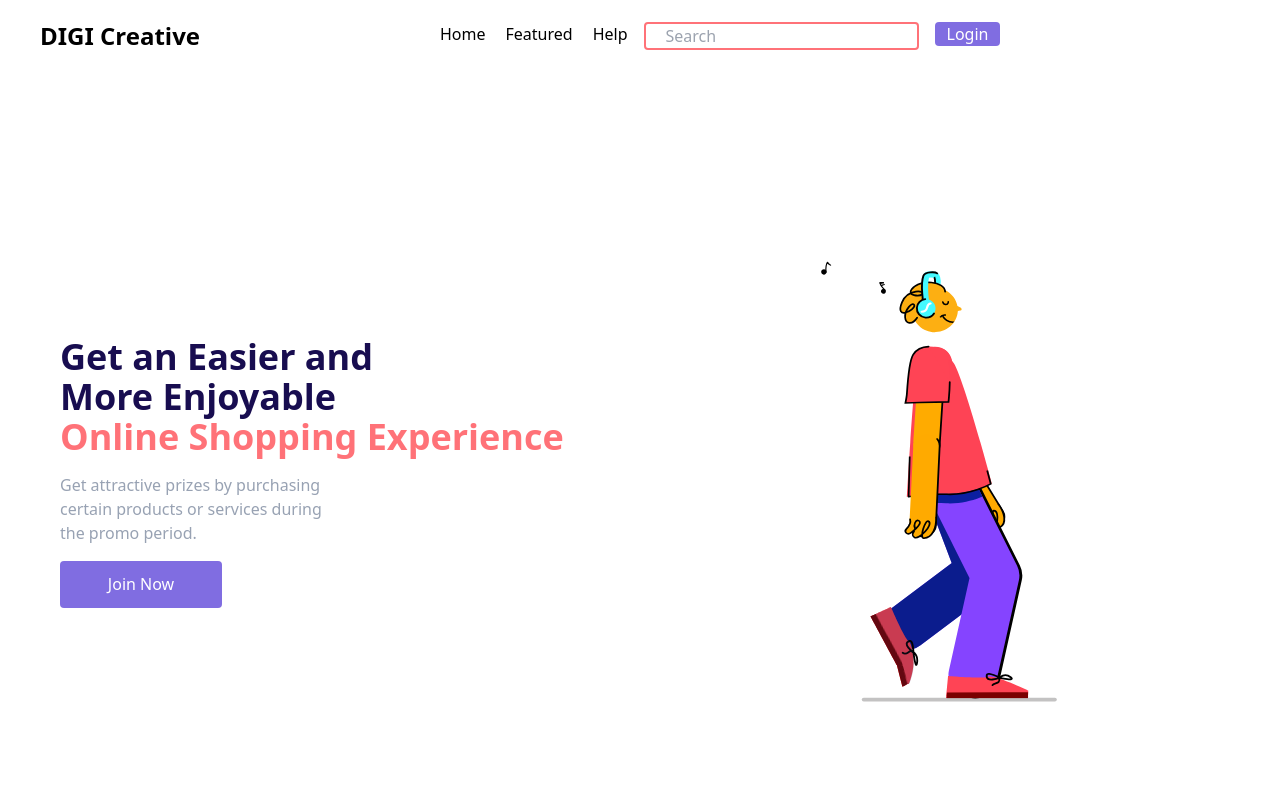
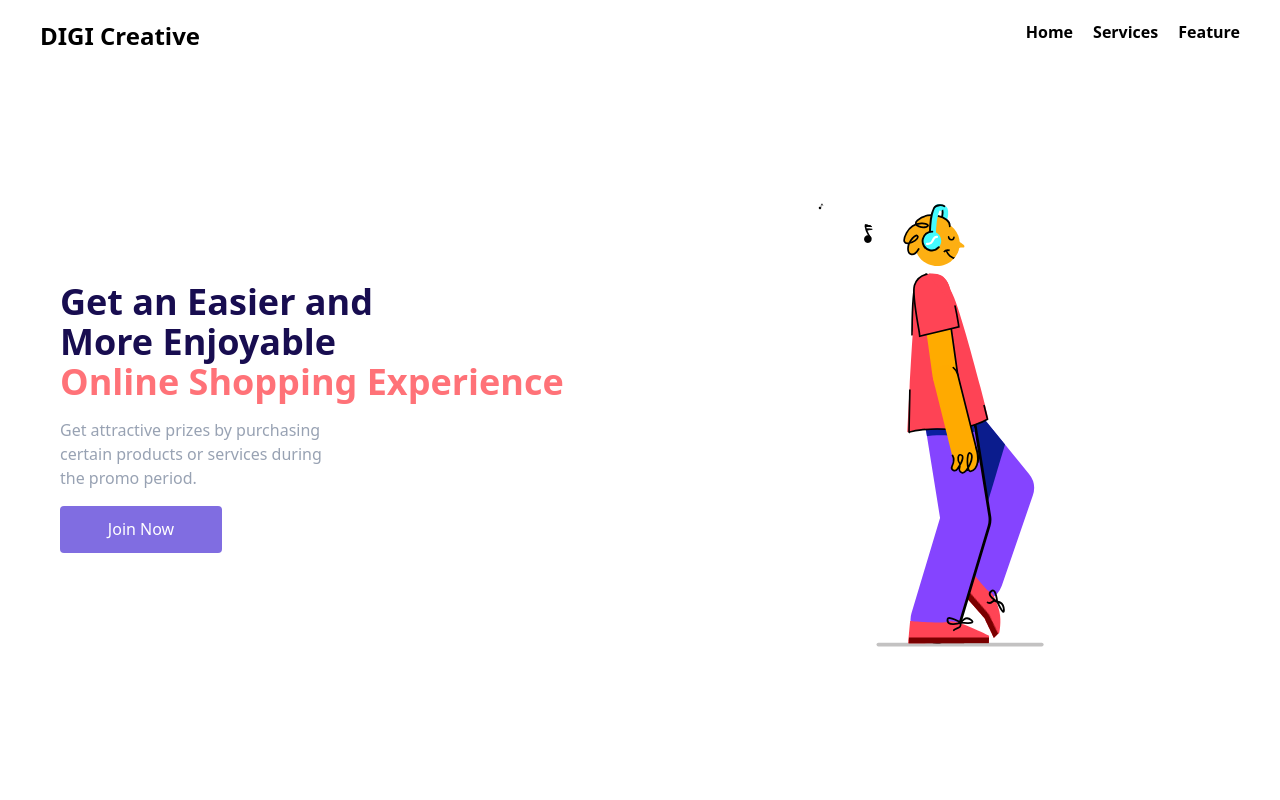
Before and after one commit to Chironzit-Biswas/project02, a React (Vite) app: page / in a window 1280 px wide. Shown: the top 800 px of the page. Built offline with nearby package versions, Linux system fonts and the light colour scheme.

Commit message:
project02

```diff
--- a/src/App.jsx
+++ b/src/App.jsx
@@ -5,19 +5,20 @@ import {Footer} from "./components/Footer.jsx";
 import {Navbar} from "./components/Navbar.jsx";
 
 
-
 function App() {
 
-  return (
-    <div>
-       <Navbar />
-        <Home />
-        <Services />
-        <Feature />
-        <Footer />
+    return (
+        <div>
 
-    </div>
-  )
+            <Navbar/>
+            <Home/>
+            <Services/>
+            <Feature/>
+            <Footer/>
+
+
+        </div>
+    )
 }
 
 export default App
--- a/src/components/Footer.jsx
+++ b/src/components/Footer.jsx
@@ -1,4 +1,6 @@
-import { FaSearch } from "react-icons/fa";
+import {FaSearch} from "react-icons/fa";
+
+
 export const Footer = () => {
     return (
         <>
@@ -16,7 +18,8 @@ export const Footer = () => {
                                 <input type="text" placeholder={'Search '}
                                        className={'bg-whiteColor h-[20px] w-[393px] p-6 rounded-l-lg '}/>
                                 <div className={'gap-1 px-1 '}>
-                                    <button className={'py-1 items-center'}> <FaSearch className={' text-3xl text-whiteColor'}/></button>
+                                    <button className={'py-1 items-center'}><FaSearch
+                                        className={' text-3xl text-whiteColor'}/></button>
                                 </div>
                             </div>
 
@@ -29,8 +32,9 @@ export const Footer = () => {
                     </div>
                 </div>
                 <div
-                    className={'max-w-[1200px] flex md:flex-col p-[50px] mt-[-20px] bg-[#180D50] mx-auto border-therd border-2 z-30'}>
-                    <div className={'grid grid-cols-5 text-whiteColor content-center list-none font-light'}>
+                    className={'md:max-w-[1200px] flex flex-col p-[50px] mt-[-20px] bg-[#180D50] mx-auto border-therd border-2 z-30'}>
+                    <div
+                        className={'grid grid-cols-2 w-[600px] md:grid-cols-4 text-whiteColor content-between list-none font-light'}>
                         <div className={'col-span-2 w-1/2'}>
                             <h2 className={'text-2xl mb-4'}>DIGI Creative</h2>
                             <p>Get inspiration and creative ideas to beautify your design with our products </p>
@@ -42,8 +46,8 @@ export const Footer = () => {
                             <li>Software Pro</li>
                             <li>Video Pro</li>
                         </div>
-                        <div>
-                            <h2 className={'text-2xl mb-4'}>Support</h2>
+                        <div className={''}>
+                            <h2 className={'text-2xl  mb-4'}>Support</h2>
                             <li>Help</li>
                             <li>Call Center</li>
                             <li>Team Of Service</li>
@@ -51,7 +55,7 @@ export const Footer = () => {
                         </div>
 
 
-                        <div>
+                        <div className={''}>
                             <h2 className={'text-2xl mb-4'}>
                                 Contact Us
                             </h2>
@@ -62,6 +66,7 @@ export const Footer = () => {
                     </div>
                 </div>
 
+
                 <h2 className={'text-center pt-2'}>Copyright © by Chironzit Biswas 2023 Digi Creative</h2>
 
             </div>
--- a/src/components/Navbar.jsx
+++ b/src/components/Navbar.jsx
@@ -1,28 +1,56 @@
-import { FaSearch } from "react-icons/fa";
+import {useState} from "react";
+import {MdMenu} from "react-icons/md";
+
 export const Navbar = () => {
+
+    const [menuToggole, setMenuToggole] = useState(false)
+
+    const MenuOpen = () => {
+        setMenuToggole(!menuToggole)
+    }
+
+    const Menu = [
+
+        {
+            name: 'Home',
+            path: '#',
+        },
+        {
+            name: 'Services',
+            path: '#',
+        },
+        {
+            name: 'Feature',
+            path: '#',
+        }
+    ]
     return (
+        <nav className={'max-w-[1200px] mx-[20px] md:mx-auto py-5'}>
+            <div className={'flex justify-between'}>
+                <h2 className={'font-bold text-2xl'}>DIGI Creative</h2>
+                <ul className={'hidden md:flex gap-5 '}>
+                    {Menu.map((myMenu) => (
+                        <li className={'cursor-pointer border-therd hover:border-b-2 text-md font-bold'}
+                            key={'id'}>{myMenu.name}</li>
+                    ))}
+                </ul>
 
-           <div className={'max-w-[1200px] py-5 flex flex-row items-center justify-between mx-[20px] md:mx-auto '}>
-               <div className={''}>
-                   <h2 className={'md:text-2xl font-bold'}>DIGI Creative</h2>
-               </div>
-               <div className={'flex w-[800px]'}>
-                   <ul className={'flex gap-[20px] '}>
-                       <li className={'hover:border-b border-therd'}><a href="#">Home</a></li>
-                       <li className={'hover:border-b border-therd'}><a href="#">Featured</a></li>
-                       <li className={'hover:border-b border-therd'}><a href="#">Help</a></li>
-                   </ul>
-                   <div className={'flex items-center  text-whiteColor'}>
-                       <FaSearch />
-                       <input type={'text'} placeholder={'Search'} className={'border-2 border-therd px-5 rounded'} />
-                   </div>
+                <div className={'md:hidden text-3xl cursor-pointer'}>
+                    <MdMenu onClick={MenuOpen}/>
+                </div>
+            </div>
+            {
+                menuToggole ? (
+                    <ul className={'flex md:hidden flex-col w-full '}>
+                        {Menu.map((myMenu) => (
+                            <li className={'py-2 hover:bg-therd px-5 cursor-pointer'} key={'id'}>{myMenu.name}</li>
 
-                   <div>
-                       <button className={'border-1 bg-btnColor px-3 text-whiteColor ml-4 rounded'}>Login</button>
-                   </div>
+                        ))}
+                    </ul>
+                ) : null
+            }
+        </nav>
 
-               </div>
-           </div>
 
     )
 }
--- a/src/components/pages/Home.jsx
+++ b/src/components/pages/Home.jsx
@@ -3,21 +3,27 @@ import {Animation} from "../Animation.jsx";
 export const Home = () => {
     return (
         <>
-        <div className={'max-w-[1200px] flex md:flex-row mx-auto justify-center items-center h-[100vh] gap-[20px] '}>
-            <div className={'w-full mx-[20px]'} >
-                <h3 className={'md:text-4xl text-2xl text-[#180D50] font-bold '}>Get an Easier and <br/> More Enjoyable <span className={'text-[#FF7278]'}><br/>Online Shopping Experience</span></h3>
-                <p className={'text-[#98A2B3] md:w-1/2 my-4 font-light'}>Get attractive prizes by purchasing certain products or services during the promo period.</p>
-                <button className={'w-[162px] h-[47px] bg-[#806DE1] hover:bg-therd duration-300   text-[white] rounded capitalize  font-light '}>Join Now</button>
+            <div
+                className={'max-w-[1200px] flex md:flex-row mx-auto justify-center items-center py-[60px] gap-[20px] '}>
+                <div className={'w-full mx-[20px]'}>
+                    <h3 className={'md:text-4xl text-2xl text-[#180D50] font-bold '}>Get an Easier and <br/> More
+                        Enjoyable <span className={'text-[#FF7278]'}><br/>Online Shopping Experience</span></h3>
+                    <p className={'text-[#98A2B3] md:w-1/2 my-4 font-light'}>Get attractive prizes by purchasing certain
+                        products or services during the promo period.</p>
+                    <button
+                        className={'w-[162px] h-[47px] bg-[#806DE1] hover:bg-therd duration-300   text-[white] rounded capitalize  font-light '}>Join
+                        Now
+                    </button>
                 </div>
 
                 <div className={'w-full'}>
-                <Animation />
+                    <Animation/>
                 </div>
 
             </div>
 
 
-            <div className={'flex flex-row justify-center mt-[-50px] items-center  '}>
+            <div className={'flex justify-center mt-[50px] items-center '}>
                 <div
                     className={'w-[473px] h-[113px] shadow-md shadow-black flex justify-center items-center gap-[50px]  '}>
                     <div>
```
Lines whose indentation alone changed are shown as unchanged.
